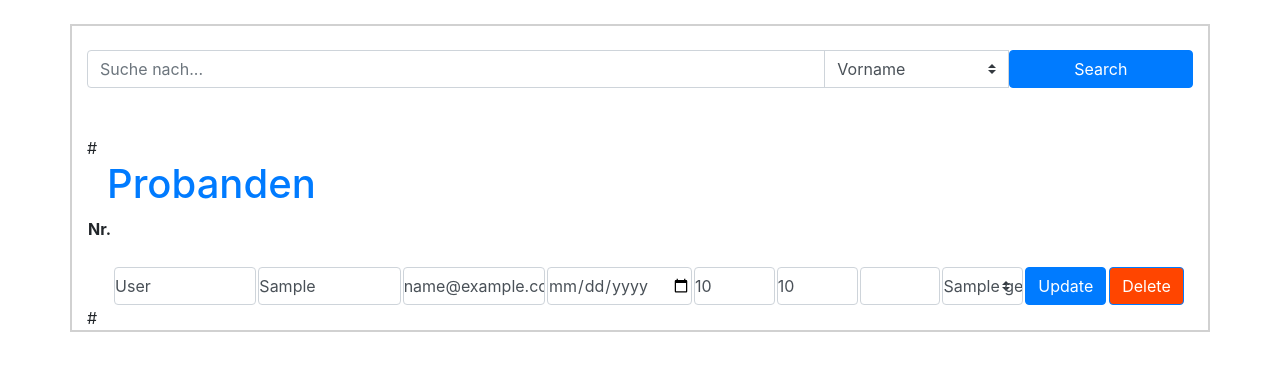
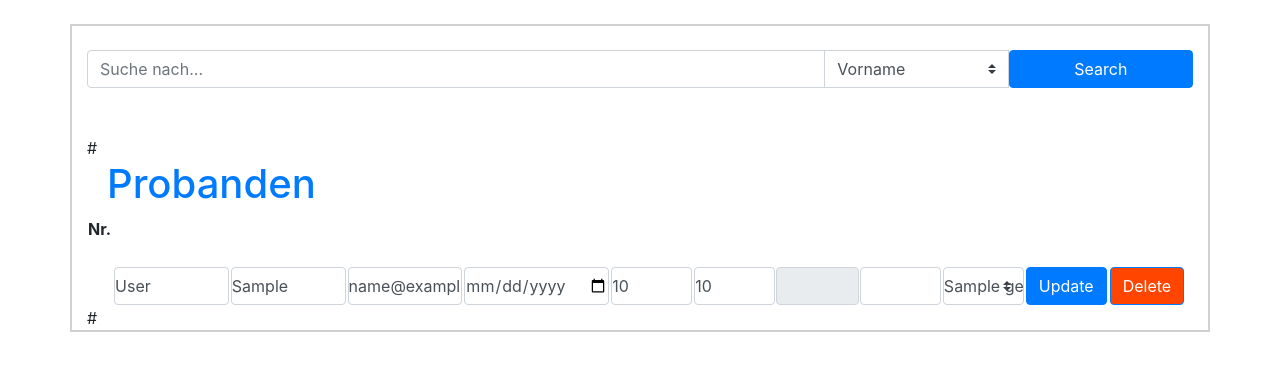
Before and after one commit to janniklth/ProbandApp, a Flask app: template templates/probands.html in a window 1280 px wide. Shown: the part 56-427 px from the top of the page. Run offline with Flask 3, Linux system fonts and the light colour scheme; the template is opened without the code that fills it: most values are stand-ins (such as "Sample title", 1, 10 or a date in 2020); some libraries are stand-ins or nearby versions.

Commit message:
display bmi on probands page

```diff
--- a/templates/probands.html
+++ b/templates/probands.html
@@ -51,7 +51,8 @@
                                     <input type="hidden" value="{{ p.firstName }}" name="oldfirstname"
                                            class="form-control"
                                            style="margin: 0; padding: 0;">
-                                    <input type="text" value="{{ p.firstName }}" name="newfirstname" class="form-control"
+                                    <input type="text" value="{{ p.firstName }}" name="newfirstname"
+                                           class="form-control"
                                            style="margin: 0; padding: 0;">
                                 </div>
                                 <div class="col" style="margin: 0; padding-left: 1px; padding-right: 1px;">
@@ -74,9 +75,10 @@
                                            step="0.1"
                                            class="form-control" style="margin: 0; padding: 0;">
                                 </div>
-                                <!--  <div class="col" style="margin: 0; padding: 0;">
-                            <input type="number" value="{{p.bmi}}" name="bmi" min="1" max="1" readonly class="form-control" style="margin: 0; padding: 0;">
-                        </div> -->
+                                <div class="col-1" style="margin: 0; padding: 0;">
+                                    <input type="number" value="{{ p.bmi }}" name="bmi" min="1" max="1" readonly
+                                           class="form-control" style="margin: 0; padding: 0;">
+                                </div>
                                 <div class="col-1" style="margin: 0; padding-left: 1px; padding-right: 1px;">
                                     <input type="number" value="{{ p.health }}" name="newhealth" min="1" max="6"
                                            step="0.1"
```
